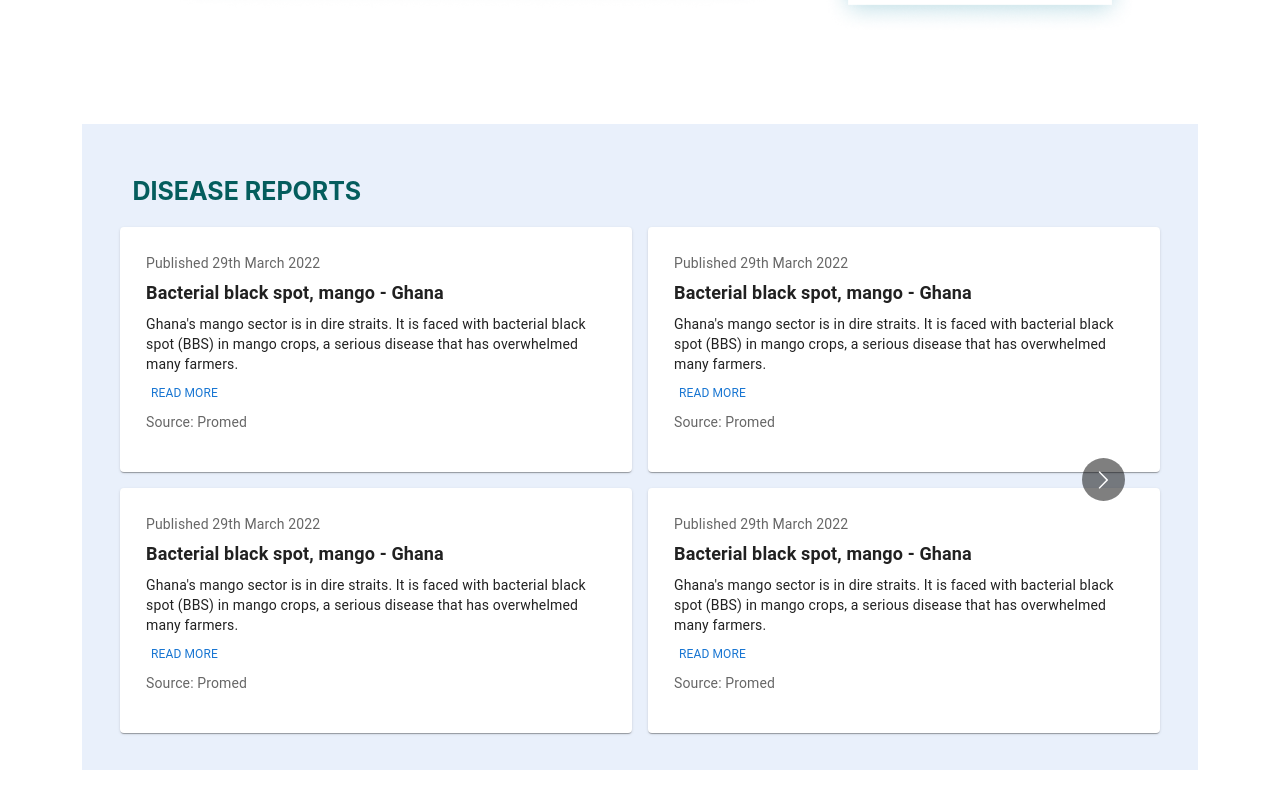
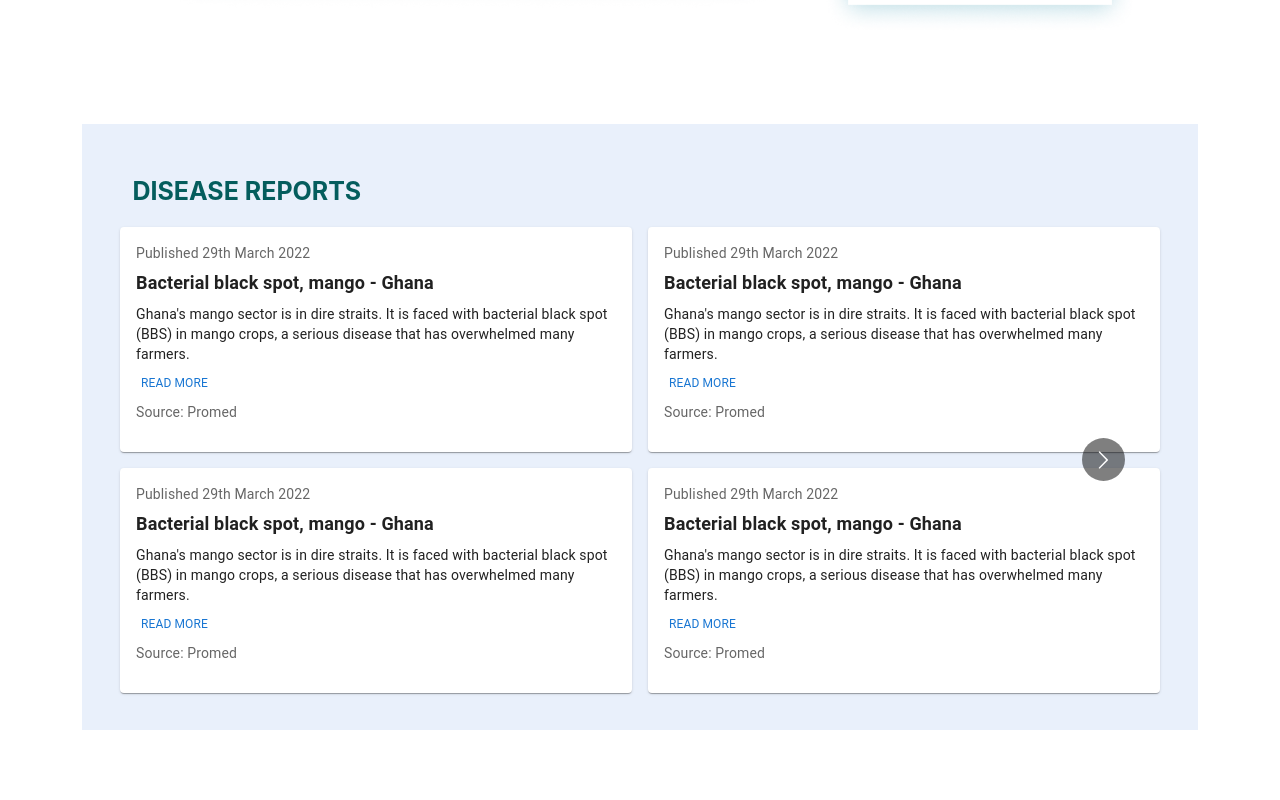
Before and after one commit to sophiac6410/SENG3011_EpicDemic, a React (Create React App) app in the folder PHASE_2/Application_SourceCode/epicdemic/: page / in a window 1280 px wide. Shown: the part 3327-4127 px from the top of the page. After the commit the page ends 4087 px from the top, so only its background shows below. Built offline with nearby package versions, Linux system fonts and the light colour scheme.

Commit message:
fixed smol bug

```diff
--- a/PHASE_2/Application_SourceCode/epicdemic/src/components/Home/DiseaseCard.js
+++ b/PHASE_2/Application_SourceCode/epicdemic/src/components/Home/DiseaseCard.js
@@ -6,9 +6,9 @@ import CardMedia from '@mui/material/CardMedia';
 import Button from '@mui/material/Button';
 import Typography from '@mui/material/Typography';
 
-export default function DiseaseCard({col}) {
+export default function DiseaseCard() {
   return (
-    <Card sx={{ display: 'flex', height: '97%', backgroundColor: col, padding: '10px' }} className="m-2" >
+    <Card className="m-2" >
       <CardContent>
         <Typography sx={{ fontSize: 14 }} color="text.secondary" gutterBottom>
           Published 29th March 2022
--- a/PHASE_2/Application_SourceCode/epicdemic/src/components/Home/DiseaseReportBar.js
+++ b/PHASE_2/Application_SourceCode/epicdemic/src/components/Home/DiseaseReportBar.js
@@ -13,8 +13,8 @@ import DiseaseCard from "./DiseaseCard";
 const responsive = {
     superLargeDesktop: {
       // the naming can be any, depends on you.
-      breakpoint: { max: 4000, min: 3000 },
-      items: 5
+      breakpoint: { max: 4000, min: 2000 },
+      items: 3
     },
     desktop: {
       breakpoint: { max: 2000, min: 1024 },
@@ -32,7 +32,8 @@ const responsive = {
 
 const COLOR = 'white'
 
-export default function DiseaseReportBar() {
+class DiseaseReportBar extends React.Component {
+  render() {
     return(
       <div style={{ padding: '30px', marginBottom: '30px', backgroundColor: '#E9F0FB' }}>
         <Row className="mt-2" style={{ backgroundColor: '#E9F0FB' }}>
@@ -45,6 +46,7 @@ export default function DiseaseReportBar() {
               showStatus={false}
               responsive={responsive}
             >
+
               <div className="news-container-col">
                 <DiseaseCard></DiseaseCard>
                 <DiseaseCard></DiseaseCard>
@@ -67,4 +69,7 @@ export default function DiseaseReportBar() {
       </div>
 
     )
+  }
 }
+
+export default DiseaseReportBar
```
